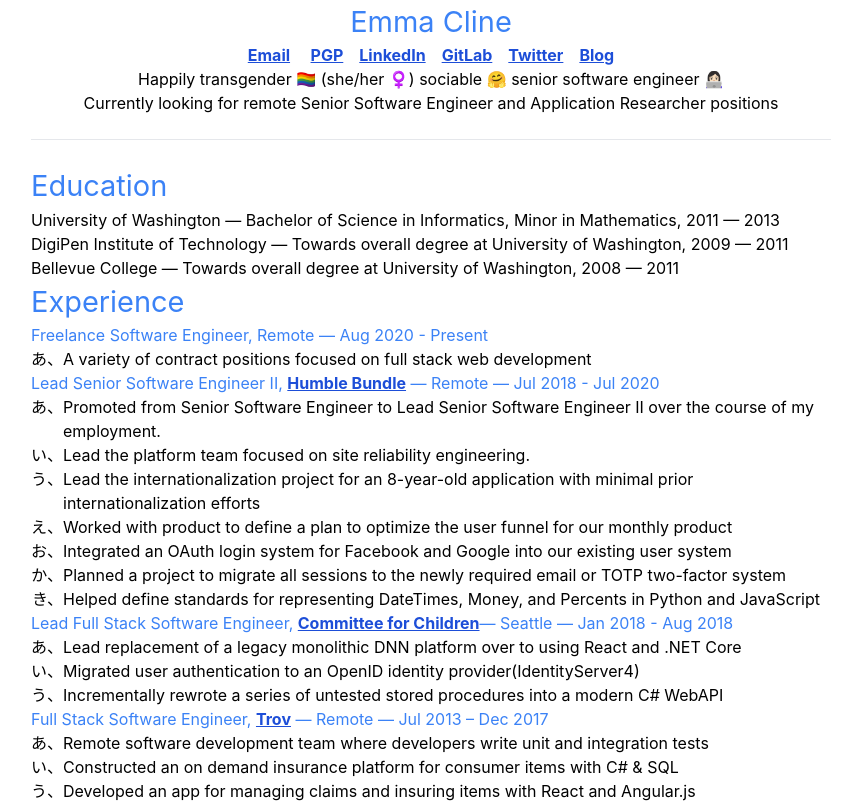
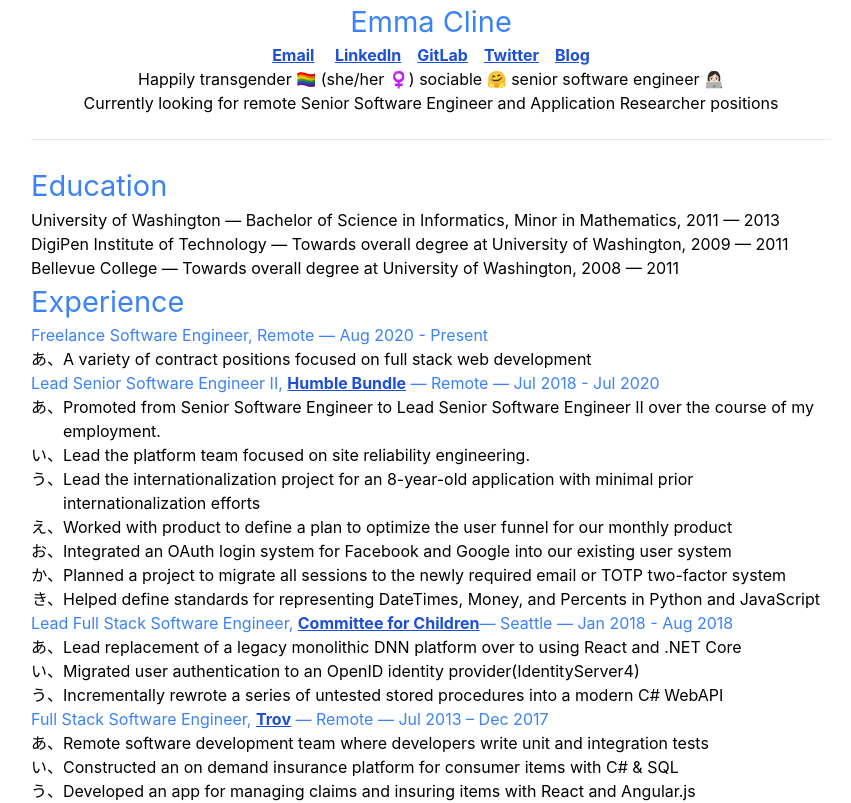
Before and after one commit to emmajsadams/personal-website, a Next.js app: page / in a window 1280 px wide. Shown: the top 803 px of the page, without its empty margins (209-1060 px from the left). Built offline with nearby package versions, Linux system fonts and the light colour scheme.

Commit message:
remove pgp key from nav

```diff
--- a/components/CodeBlock.tsx
+++ b/components/CodeBlock.tsx
@@ -7,6 +7,7 @@ interface CodeBlockProps {
 	className: string
 }
 
+// TODO: fix this so it respects the page width on mobile (right now it expands the width)
 export default function CodeBlock({
 	children,
 	className,
--- a/components/Header.tsx
+++ b/components/Header.tsx
@@ -33,9 +33,6 @@ export default function Header({
 						<a href="mailto:emma@cline.engineer">Email</a>&nbsp;
 					</li>
 					<li>
-						<a href="/keys/publickey.emma@cline.engineer.asc">PGP</a>
-					</li>
-					<li>
 						<a href="https://www.linkedin.com/in/EmmaJCline">LinkedIn</a>
 					</li>
 					<li>
```
Also changed, not shown: 2 other files (tests, documents, lock files or other folders).
